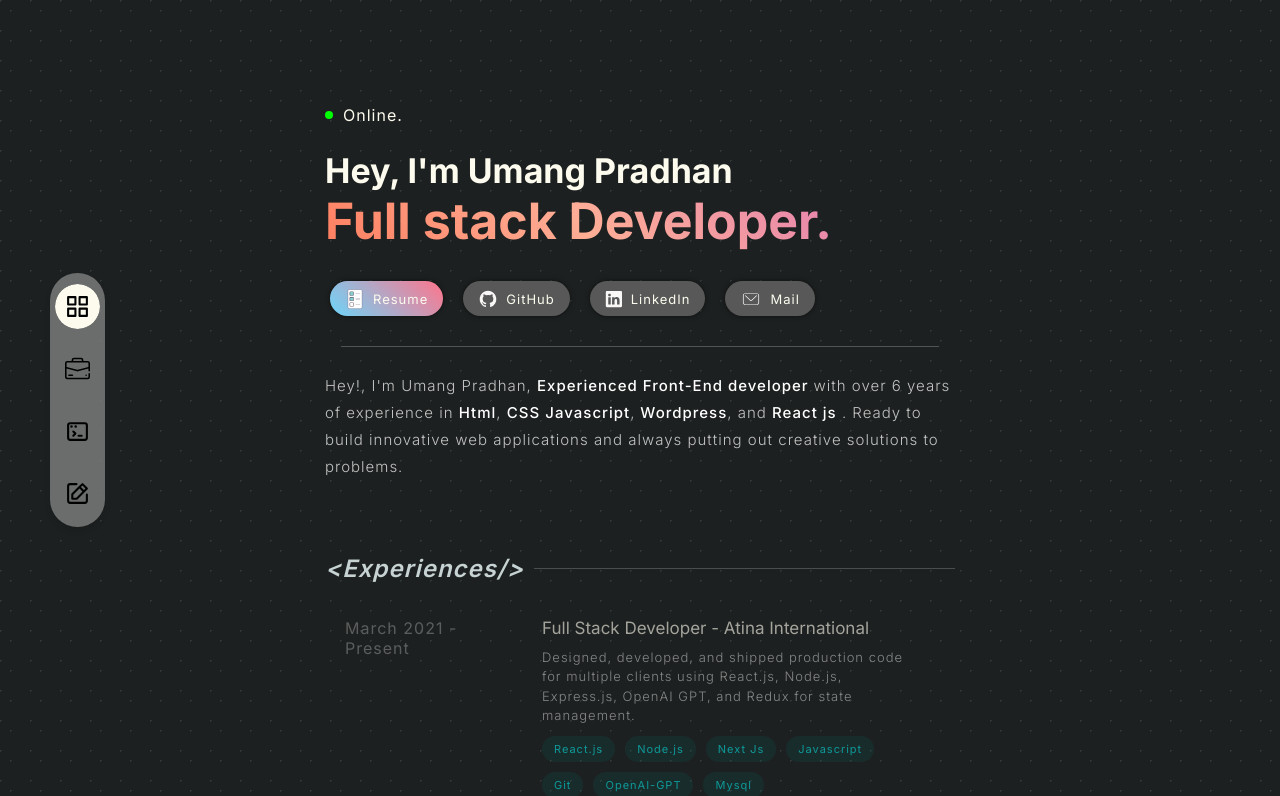
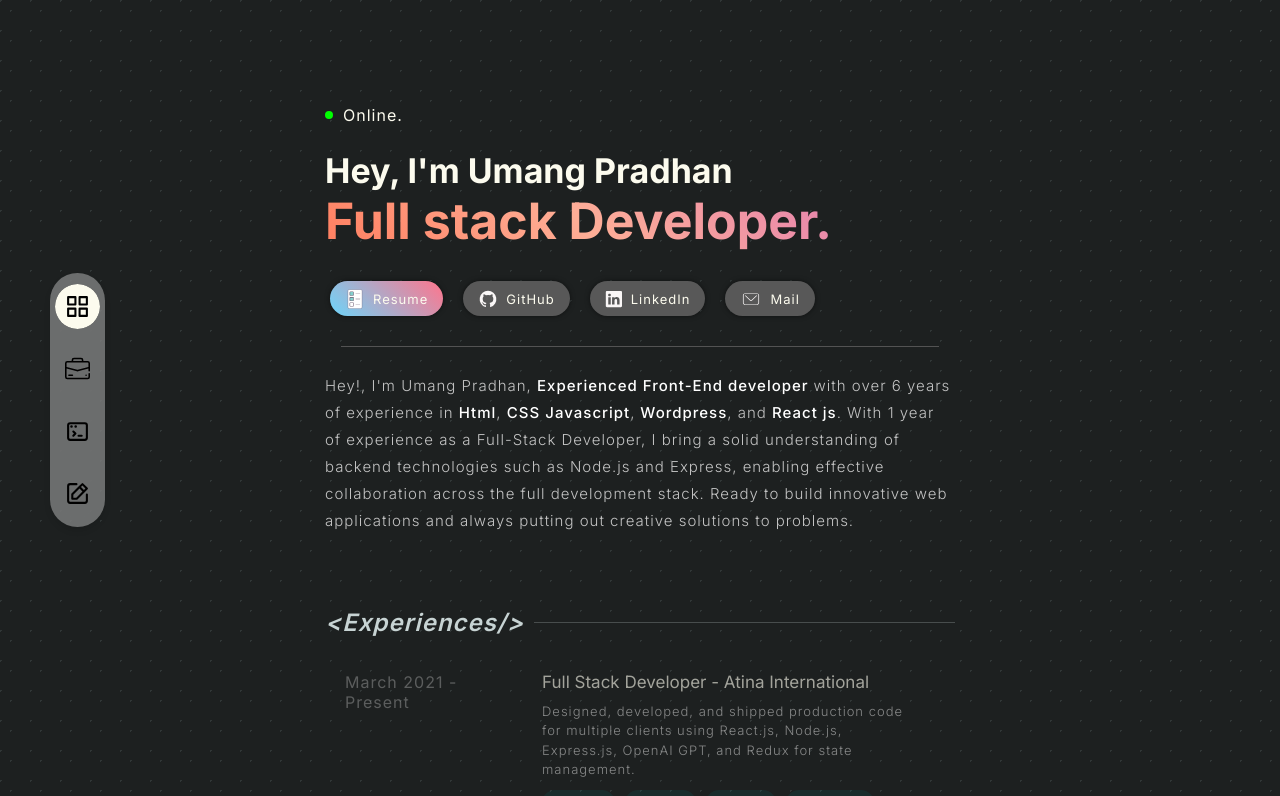
Before and after one commit to umang-techi/portfolio1.0, a Next.js app: page / in a window 1280 px wide. Shown: the top 796 px of the page. Built offline with nearby package versions, Linux system fonts and the light colour scheme.

Commit message:
Update index.tsx

```diff
--- a/src/components/Sections/Home/index.tsx
+++ b/src/components/Sections/Home/index.tsx
@@ -49,8 +49,9 @@ export default function Home() {
                         over 6
                         years of
                         experience
-                        in <b> Html</b>, <b>CSS</b> <b> Javascript</b>,<b> Wordpress</b>, and <b> React js</b> . Ready to
-                        build innovative web applications and always putting out creative solutions to
+                        in <b> Html</b>, <b>CSS</b> <b> Javascript</b>,<b> Wordpress</b>, and <b> React js</b>.
+                        With 1 year of experience as a Full-Stack Developer, I bring a solid understanding of backend technologies such as Node.js and Express, enabling effective collaboration across the full development stack.
+                        Ready to build innovative web applications and always putting out creative solutions to
                         problems.
                     </p><br/>
 
```
